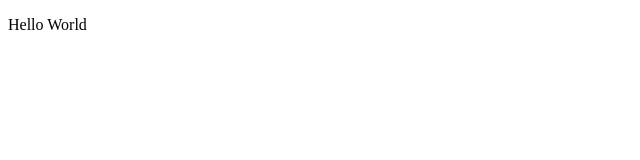
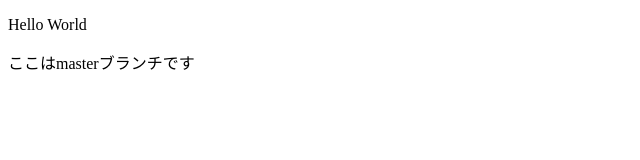
Before and after one commit to yNak725/githubPractice, a plain HTML site: page index.html in a window 1280 px wide. Shown: the whole page, without its empty margins (0-640 px from the left). Drawn offline with Linux system fonts and the light colour scheme.

Commit message:
Edit the index.html file.
I edited the index.html file.

```diff
--- a/index.html
+++ b/index.html
@@ -26,6 +26,7 @@
 
 <body>
   <p>Hello World</p>
+  <p>ここはmasterブランチです</p>
 </body>
 
 </html>
```
